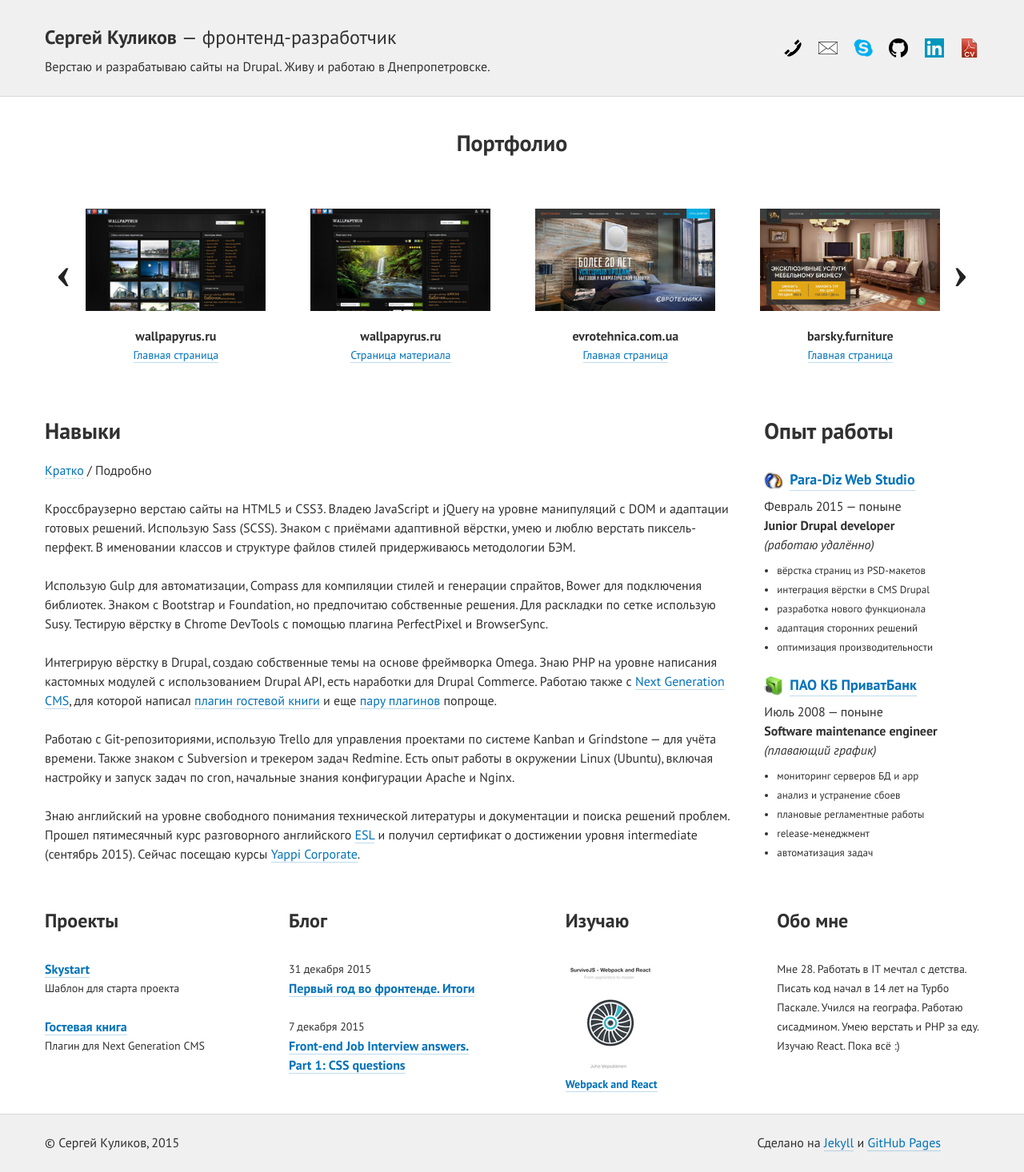
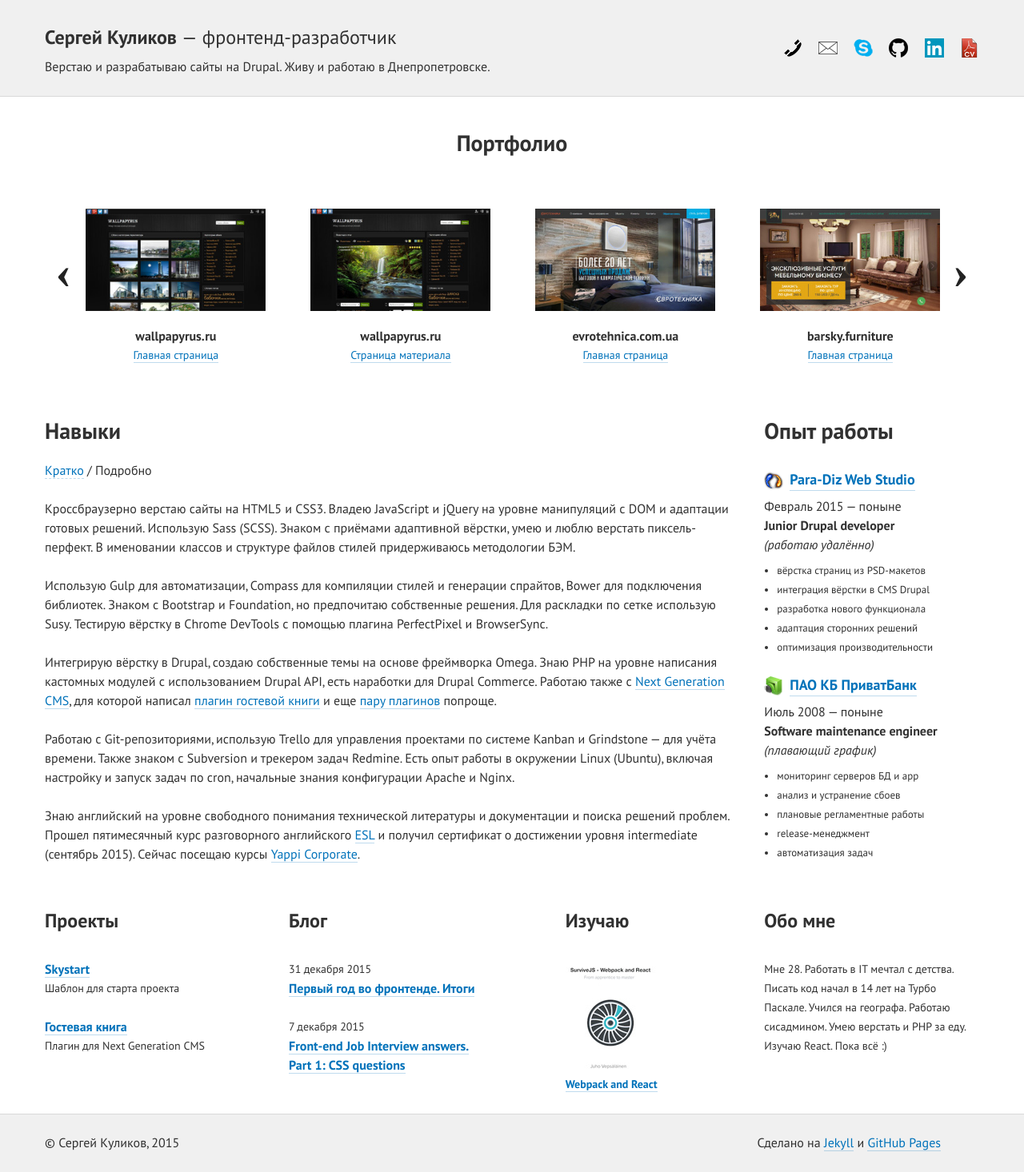
Before and after one commit to web-padawan/web-padawan.github.io, a Jekyll site: the page built from index.html, in a window 1280 px wide. Shown: the whole page at 80% size. Built offline with Jekyll 4.4.1, drawn with Linux system fonts in a browser that asks for light colours.

Commit message:
[fix] about block: remove left padding

```diff
--- a/assets/css/app.css
+++ b/assets/css/app.css
@@ -767,6 +767,7 @@ h6 {
     width: 23.72881%;
     float: right;
     margin-right: 0;
+    padding-left: 0;
   }
 }
 .about__title {
--- a/sass/blocks/_about.scss
+++ b/sass/blocks/_about.scss
@@ -8,6 +8,7 @@
 
   @include breakpoint($md) {
     @include span(last 3 of 12);
+    padding-left: 0;
   }
 
   &__title {
```
Also changed, not shown: assets/css/app.min.css.
